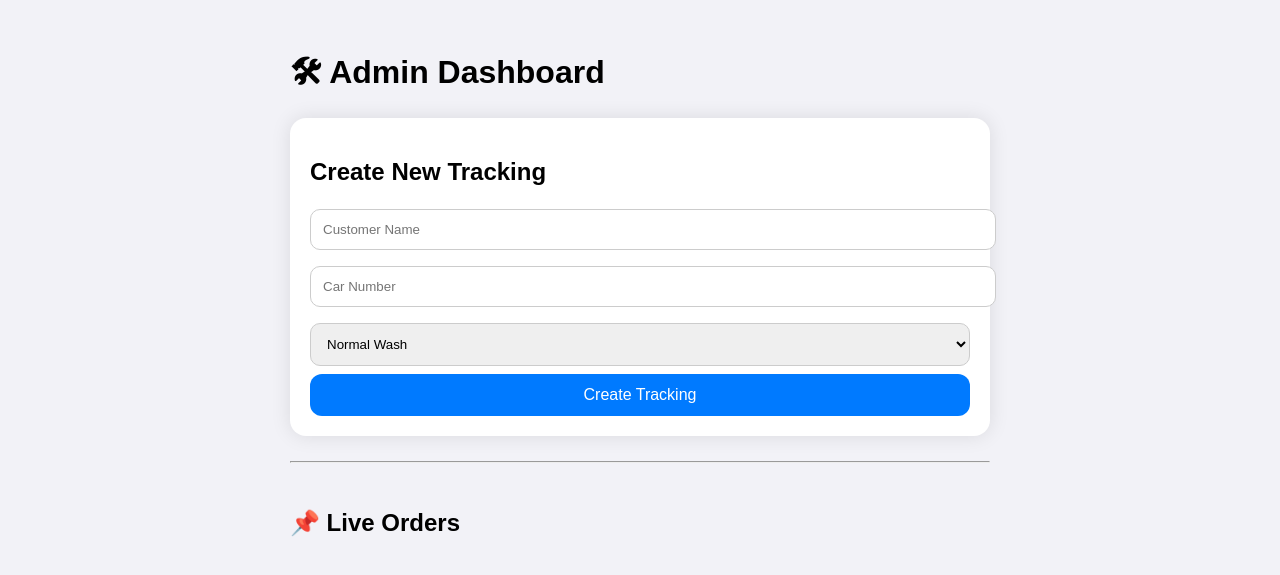
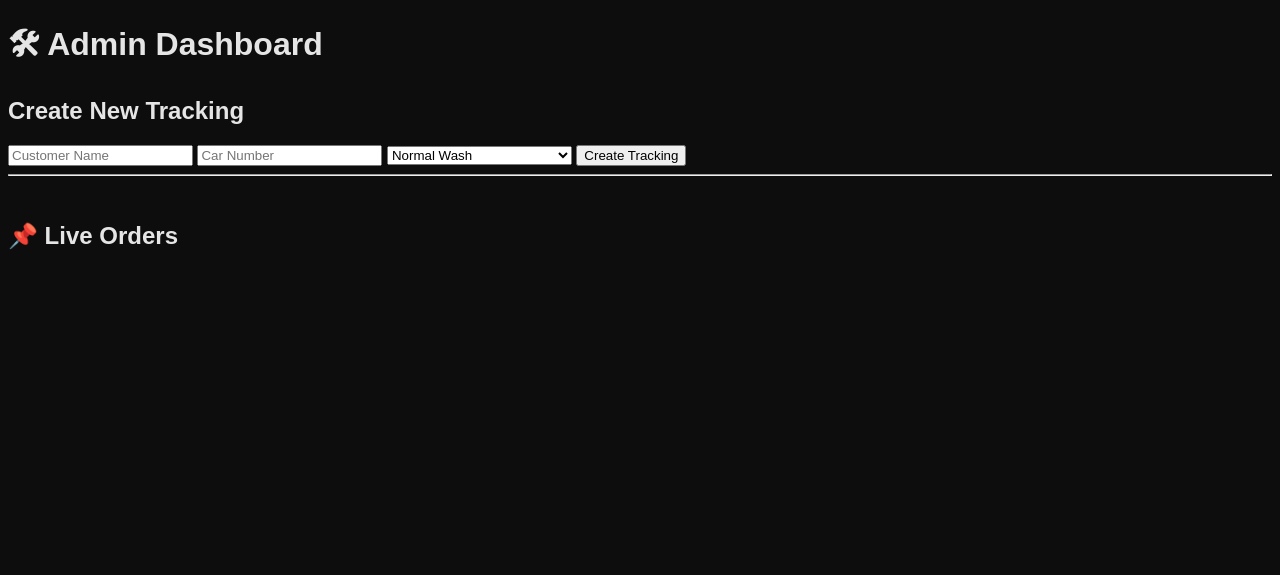
Before and after one commit to justfortestingnothibghere/40R-Tracking, a Flask app: page /admin in a window 1280 px wide. Shown: the top 575 px of the page. Run offline with Flask 3, Linux system fonts and the light colour scheme.

Commit message:
Update style.css

```diff
--- a/static/style.css
+++ b/static/style.css
@@ -1,56 +1,72 @@
 body {
-    background: #f2f2f7;
-    font-family: Arial;
+    background: #0d0d0e;
+    color: #e5e5e5;
+    font-family: "Poppins", sans-serif;
 }
 
-.container {
+.title {
+    color: #00ff2a;
+    text-align: center;
+    margin-bottom: 20px;
+    font-size: 28px;
+}
+
+.track-container {
     width: 90%;
     max-width: 700px;
     margin: auto;
-    padding-top: 20px;
 }
 
-.card {
-    background: white;
-    padding: 20px;
+.info-box {
+    background: #1a1a1c;
+    padding: 18px;
+    border-left: 4px solid #f8d200;
+    border-radius: 10px;
     margin-bottom: 25px;
-    border-radius: 16px;
-    box-shadow: 0 0 20px rgba(0,0,0,0.1);
 }
 
-.card h2, h1 {
-    margin-bottom: 15px;
+.timeline {
+    padding-left: 10px;
+    border-left: 3px solid #00ff2a;
 }
 
-input, select {
-    width: 100%;
-    padding: 12px;
-    margin: 8px 0;
-    border-radius: 10px;
-    border: 1px solid #ccc;
+.step {
+    display: flex;
+    align-items: start;
+    margin-bottom: 18px;
 }
 
-button {
-    width: 100%;
-    padding: 12px;
-    background: #007aff;
-    color: white;
-    border: none;
-    border-radius: 12px;
-    cursor: pointer;
-    font-size: 16px;
+.bullet {
+    width: 22px;
+    height: 22px;
+    background: #111;
+    border-radius: 50%;
+    border: 2px solid #333;
+    color: #00ff2a;
+    font-size: 14px;
+    text-align: center;
+    line-height: 18px;
+    margin-right: 14px;
 }
 
-button:hover {
-    background: #005fcc;
+.step.active .bullet {
+    background: #00ff2a;
+    color: #000;
+    border-color: #00ff2a;
 }
 
-.status {
-    font-size: 22px;
+.step-text {
+    font-size: 16px;
+    color: #e1e1e1;
+}
+
+.step.active .step-text {
+    color: #f9ff9d;
     font-weight: bold;
 }
 
 .time {
     font-size: 13px;
-    color: gray;
+    color: #00ff2a;
+    margin-left: 10px;
 }
```
